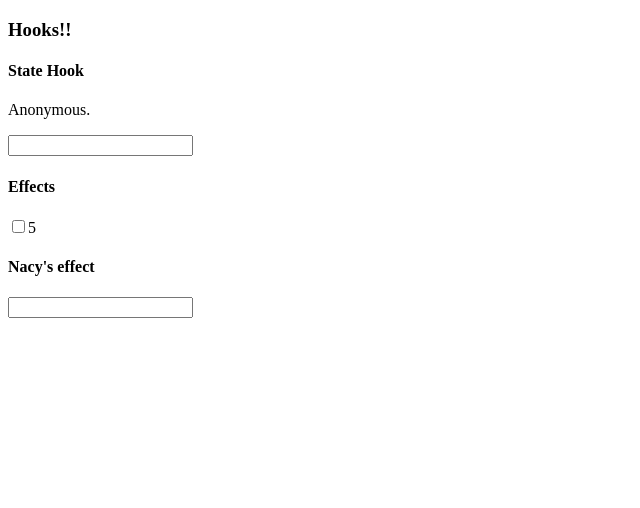
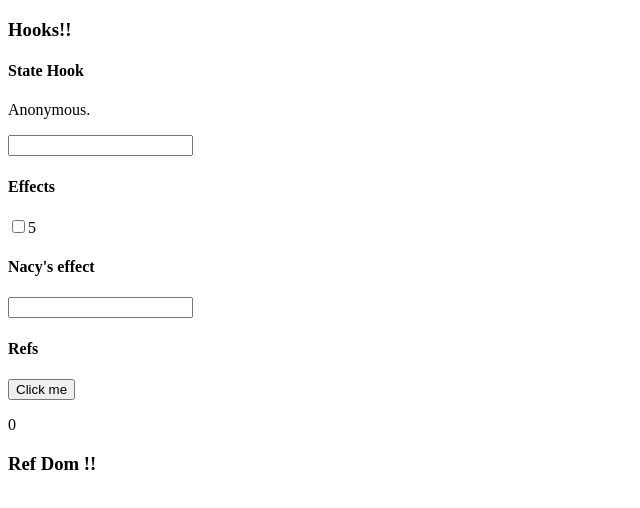
Before and after one commit to LauraCaa/Reactions, a Next.js app: page /hooks in a window 1280 px wide. Shown: the top 508 px of the page, without its empty margins (0-640 px from the left). Built offline with nearby package versions, Linux system fonts and the light colour scheme.

Commit message:
feat: Learn about Ref w/ react.

```diff
--- /dev/null
+++ b/src/components/hooks/ref-dom.js
@@ -0,0 +1,19 @@
+import { useRef,useEffect } from "react"
+
+export default function RefDom() {
+    const myRef = useRef(null);
+    useEffect( () => {
+        if (myRef.current) {
+            console.log(myRef.current)
+            myRef.current.scrollIntoView();
+        }
+    }, [myRef.current])
+
+
+    return(
+        <>
+            <h3> Ref Dom !!</h3>
+            <div ref={myRef}></div>
+        </>
+    )
+}
--- /dev/null
+++ b/src/components/hooks/refs.js
@@ -0,0 +1,20 @@
+import { useRef } from "react"
+export default function Refs(){
+
+    const myRef = useRef (0);
+
+    console.log(myRef);
+
+    function ClickCount() {
+        myRef.current = myRef.current + 1;
+        console.log(myRef.current);
+
+    }
+    return(
+        <>
+            <h4>Refs</h4>
+            <button onClick={ClickCount}>Click me</button>
+            <p>{myRef.current}</p>
+        </>
+    )
+}
--- a/src/pages/hooks.js
+++ b/src/pages/hooks.js
@@ -1,6 +1,8 @@
 import States from "@/components/hooks/states"
 import Effects from "@/components/hooks/effects"
 import SimpleEffect from "@/components/hooks/simple-effect"
+import Refs from "@/components/hooks/refs"
+import RefDom from "@/components/hooks/ref-dom"
 export default function Hooks(){
     return(
         <>
@@ -8,6 +10,8 @@ export default function Hooks(){
             <States></States>
             <Effects></Effects>
             <SimpleEffect></SimpleEffect>
+            <Refs></Refs>
+            <RefDom></RefDom>
         </>
     )
 }
```
